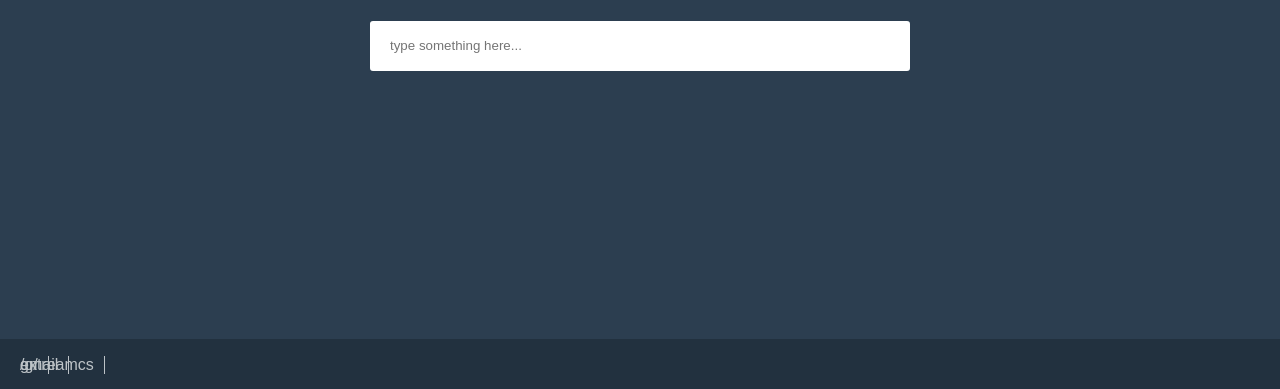
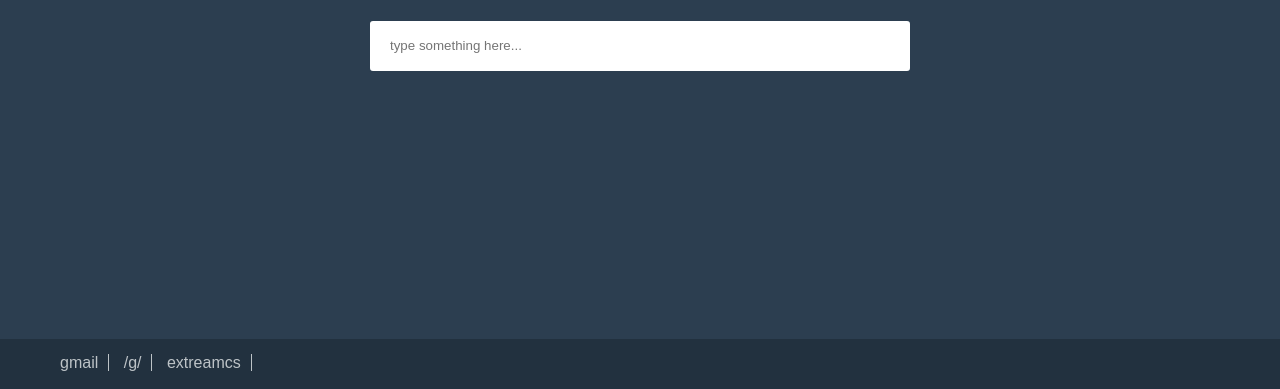
Before and after one commit to dekolor/Homepage, a plain HTML site: page index.html in a window 1280 px wide. Shown: the part 411-800 px from the top of the page. Drawn offline with Linux system fonts and the light colour scheme.

Commit message:
updated footer

```diff
--- a/homepage.css
+++ b/homepage.css
@@ -31,20 +31,19 @@ position:relative;
 a {
     text-decoration: none;
     color:#bdc3c7;
-    position:absolute;
-    bottom:15px;
     border-right-style: solid;
     border-right-color:#bdc3c7;
     border-right-width: 1px;
-     padding-right:10px;
+    padding-right:10px;
+
 }
 a:hover {
     text-decoration: underline;
 }
- {
-    width:100%;
+li{
+    padding-top:10px;
+    display:inline;
+    position:relative;
+    top:15px;
+    padding-right:10px;
 }
-span {
-    width:50px;
-   /* padding-left:10px; */
-}
--- a/index.html
+++ b/index.html
@@ -17,9 +17,11 @@
     </div>
 
 <div class="footer">
-    <span><a href="http://gmail.google.com">gmail</a></span>
-        <span><a href="http://boards.4chan.org/g">/g/</a></span>
-       <span><a href="http://extreamcs.com/forum">extreamcs</a></span>
+    <ul style="list-style-type:none;display:inline;">
+        <li><a href="http://gmail.google.com">gmail</a></li>
+        <li><a href="http://boards.4chan.org/g/">/g/</a></li>
+        <li><a href="http://extreamcs.com/forum">extreamcs</a></li>
+    </ul>
 
 </div>
 </body>
```
